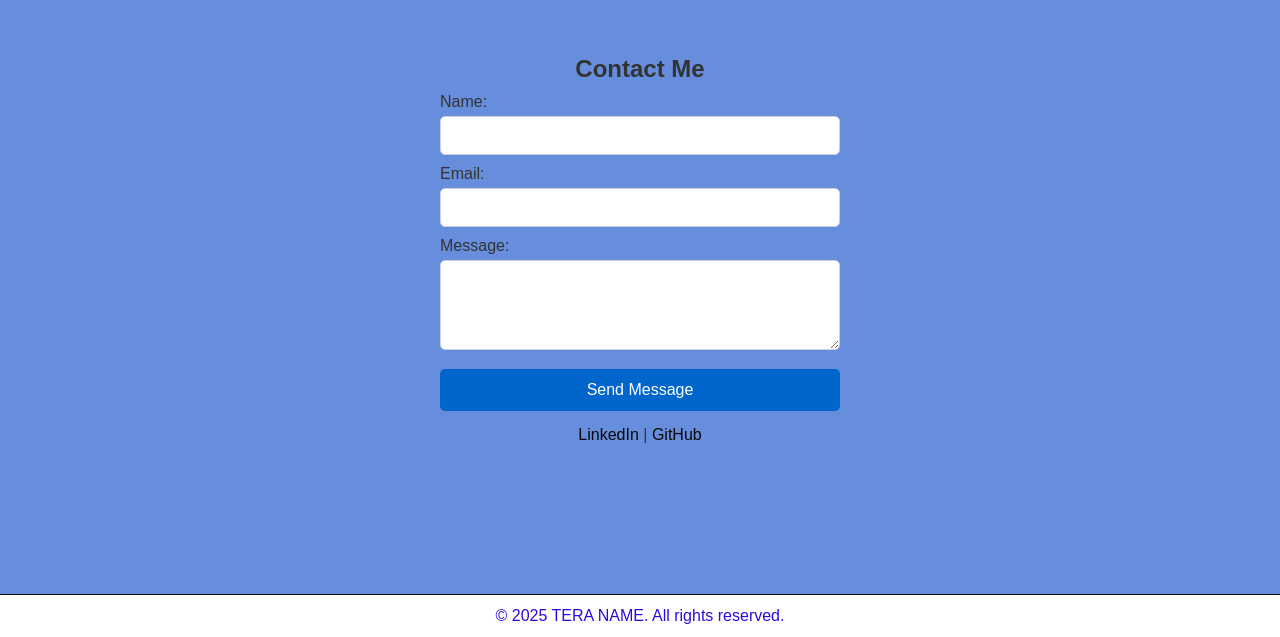
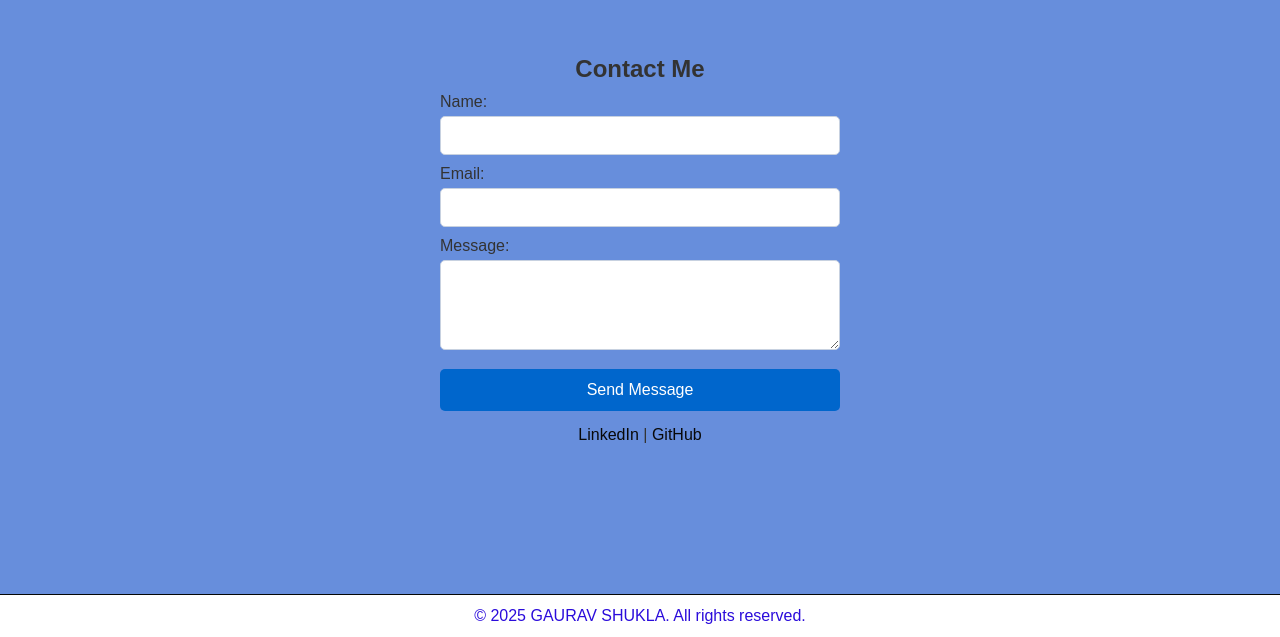
Before and after one commit to gauravshukla73074-cloud/web-design-workshop, a plain HTML site: page index.html in a window 1280 px wide. Shown: the part 2005-2642 px from the top of the page. Drawn offline with Linux system fonts and the light colour scheme.

Commit message:
Fix HTML formatting and update footer name

```diff
--- a/index.html
+++ b/index.html
@@ -95,7 +95,8 @@
         </div>
     </section>
 <footer>
-    <p>&copy; 2025 TERA NAME. All rights reserved.</p>
+    <p>&copy; 2025 GAURAV SHUKLA. All rights reserved.</p>
 </footer>
 </body>
+
 </html>
```
